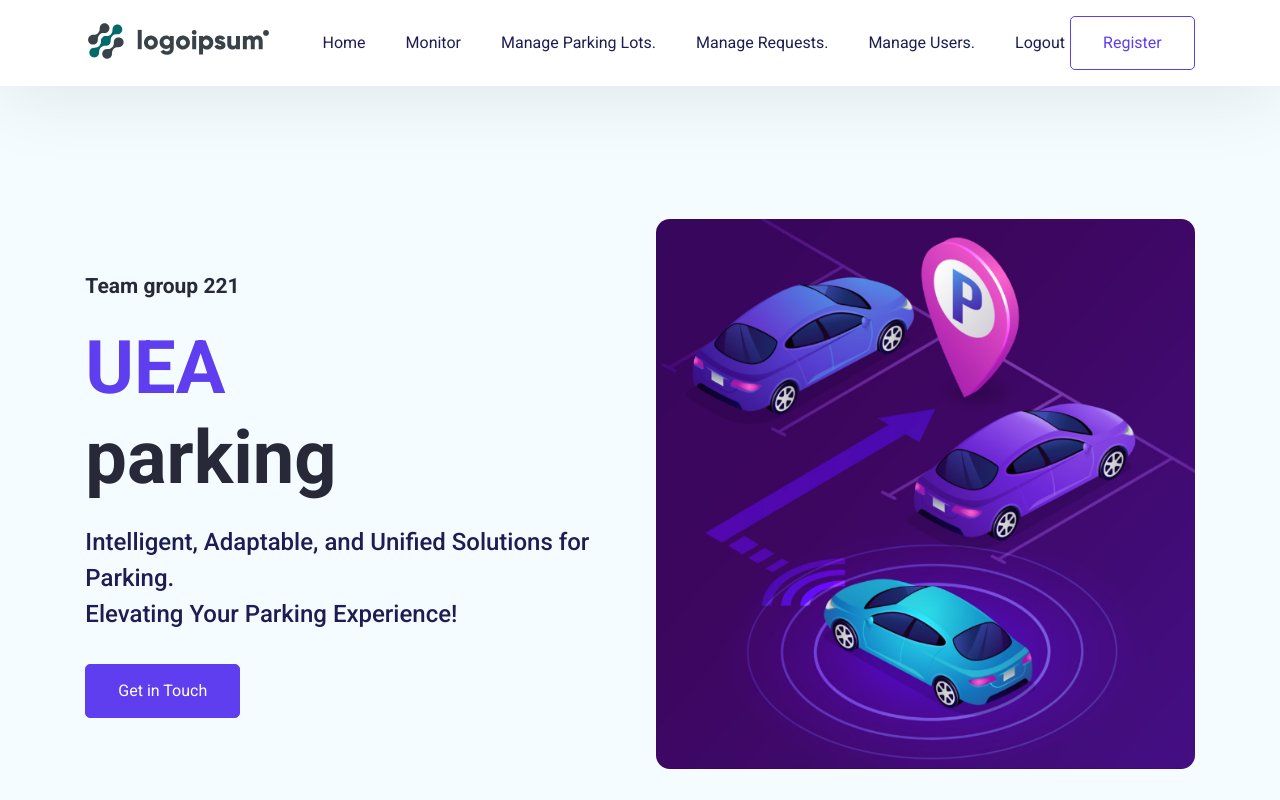
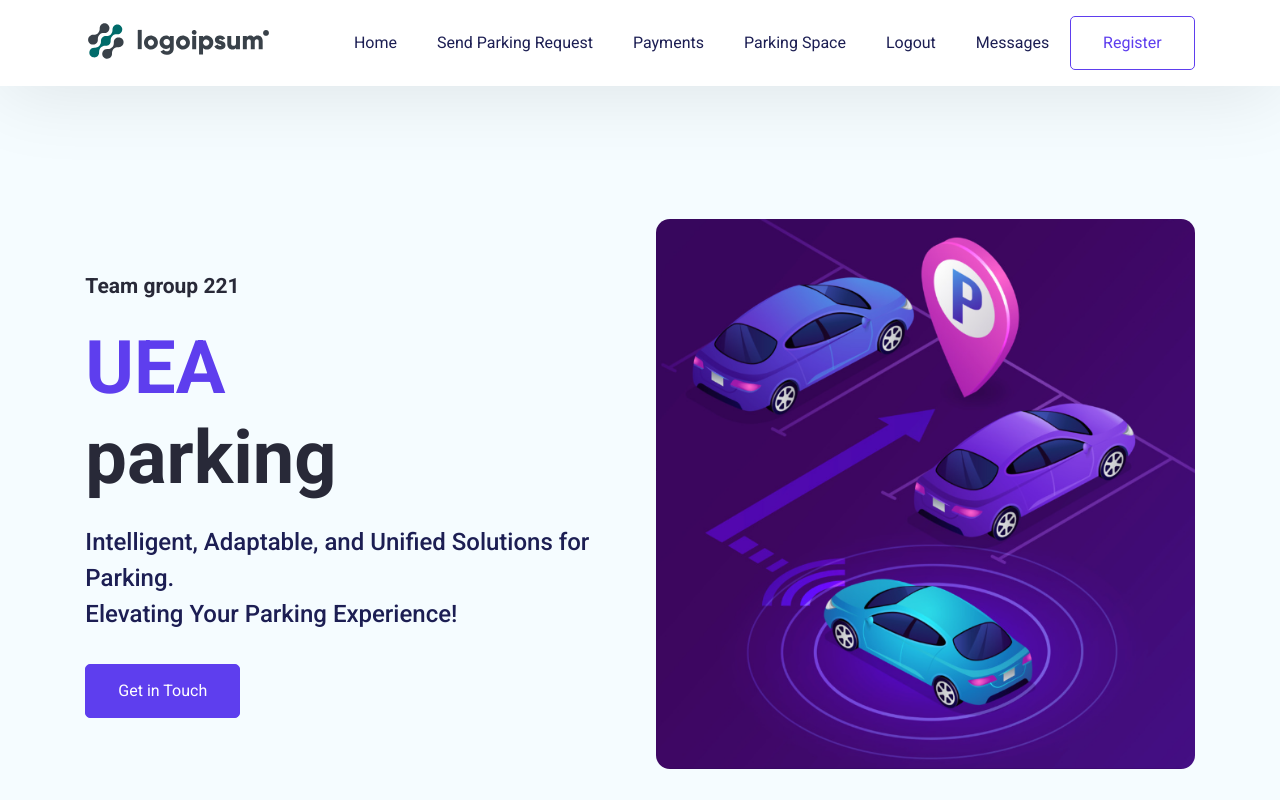
Before and after one commit to StefanoCumbo/SOFTWARE-ENGINEERING-221, a React (Create React App) app in the folder Client/: page / in a window 1280 px wide. Shown: the top 800 px of the page. Built offline with nearby package versions, Linux system fonts and the light colour scheme.

Commit message:
Added Parking Space instead of Parking status on Driver Nav bar

```diff
--- a/Client/src/App.css
+++ b/Client/src/App.css
@@ -549,7 +549,7 @@ h2{
 
 
 .fetch--container {
-    width: 70%;
+    width: 50%;
     margin: auto;
     padding:20px
   }
--- a/Client/src/App.js
+++ b/Client/src/App.js
@@ -18,16 +18,16 @@ import Communication from './Pages/Home/Communication';
 import DriverNavBar from './Pages/Home/DriverNavBar';
 import SendParkingRequest from './Pages/Home/SendParkingRequest';
 import Payments from './Pages/Home/Payments';
-import ParkingStatus from './Pages/Home/ParkingStatus';
 import Messages from './Pages/Home/Messages';
 import Monitor from './Pages/Home/Monitor';
+import ParkingSpace from './Pages/Home/ParkingSpace';
 
 
 
 
 function App() {
 
-const [userType, setUserType] = useState("admin");
+const [userType, setUserType] = useState("driver");
 
 let NavBarComponent;
 if(userType ==='admin'){
@@ -65,7 +65,7 @@ const handleLogout = ()=>{
             <Route path="/communication" element={<Communication/>}/>
             <Route path="/send-parking-request" element={<SendParkingRequest/>}/>
             <Route path='/payments' element={<Payments/>}/>
-            <Route path='/parking-status' element={<ParkingStatus/>}/>
+            <Route path='/parking-space' element={<ParkingSpace/>}/>
             <Route path='/messages' element={<Messages/>}/>
 
 
--- a/Client/src/Pages/Home/DriverNavBar.jsx
+++ b/Client/src/Pages/Home/DriverNavBar.jsx
@@ -90,11 +90,11 @@ useEffect(()=>{
                 </li>
                 <li>
                     <Link onClick={closeMenu} activeClass="navbar--active-content"
-                    to="/parking-status"
+                    to="/parking-space"
                     className="navbar--content"
                     >
 
-                        Parking Status
+                        Parking Space
                       </Link>
 
                 </li>
--- a/Client/src/Pages/Home/ManageRequests.jsx
+++ b/Client/src/Pages/Home/ManageRequests.jsx
@@ -9,15 +9,21 @@ const ManageRequests = () => {
 
   return (
     <div className='fetch--container'>
+      {requests && requests.map(parkingRequest => {
+        const arrivalDateTime = new Date(parkingRequest.arrivalDateTime).toLocaleString();
+        const departureDateTime = new Date(parkingRequest.departureDateTime).toLocaleString();
 
-      {requests && requests.map(parkingRequest => (
-        <div key={parkingRequest._id} className='card'>
-          <h4 className='card-title'> Parking request </h4>
-          <p className='card-text'>  <strong>Parking request id : </strong>{parkingRequest._id} </p>
-          <button className=' btn btn-primary'>Approve</button>
-          <button className='btn btn-primary'>Reject</button>
-        </div>
-      ))}
+        return (
+          <div key={parkingRequest._id} className='card'>
+            <h4 className='card-title'> Parking request id : {parkingRequest._id} </h4>
+            <p className='card-text'>  <strong>Destination : </strong>{parkingRequest.destination } </p>
+            <p className='card-text'> Arrival Date/Time: {arrivalDateTime}</p>
+            <p className='card-text'> Departure Date/Time: {departureDateTime}</p>
+            <button className=' btn btn-primary'>Approve</button>
+            <button className='btn btn-primary'>Reject</button>
+          </div>
+        )
+      })}
     </div>
   );
 };
--- /dev/null
+++ b/Client/src/Pages/Home/ParkingSpace.jsx
@@ -0,0 +1,8 @@
+const ParkingSpace = () => {
+    return (
+        <>
+        </>
+     );
+}
+
+export default ParkingSpace;
```
Also changed, not shown: Client/src/Pages/Home/ParkingStatus.jsx (deleted, +0 -8 lines).
